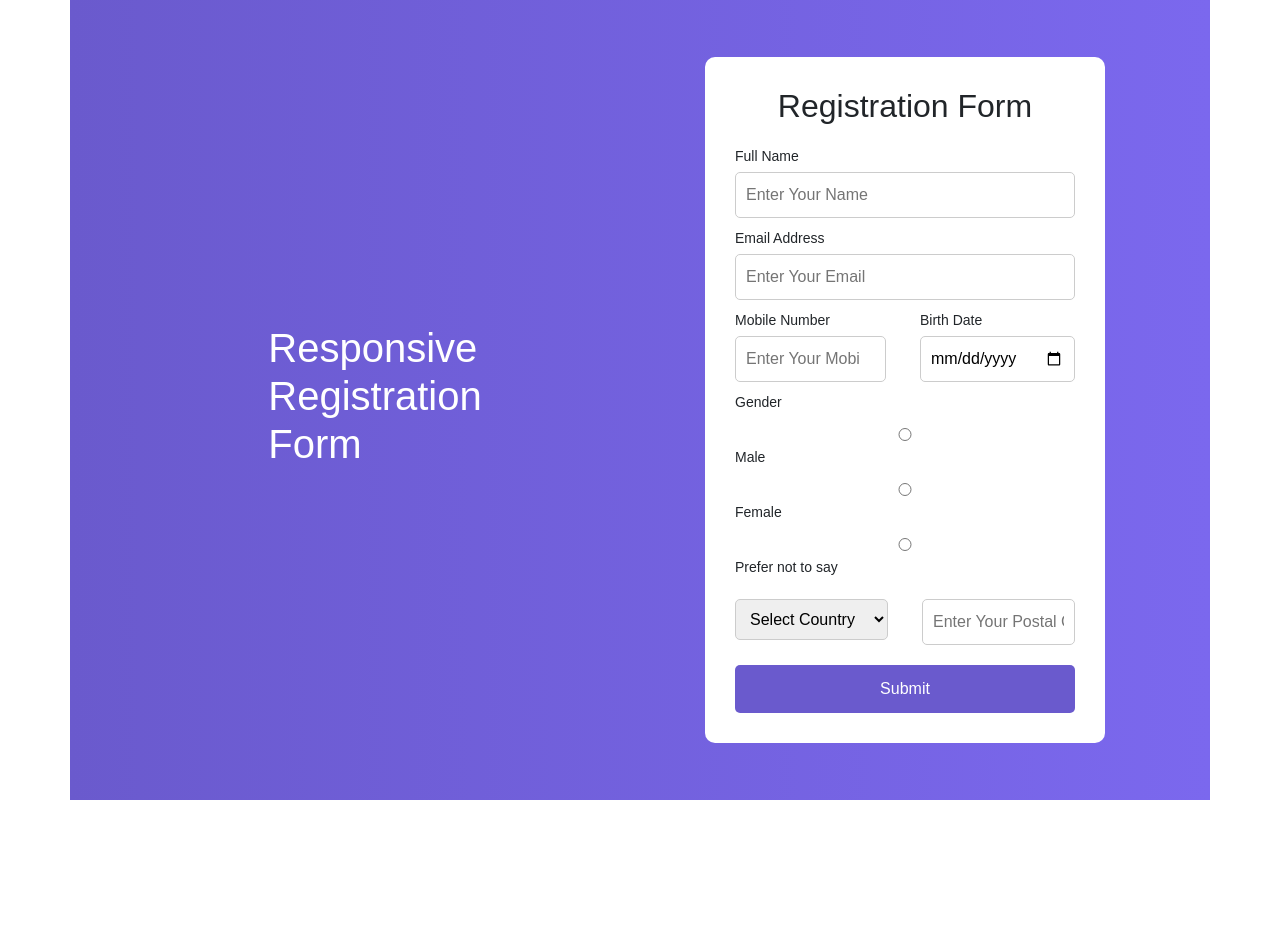
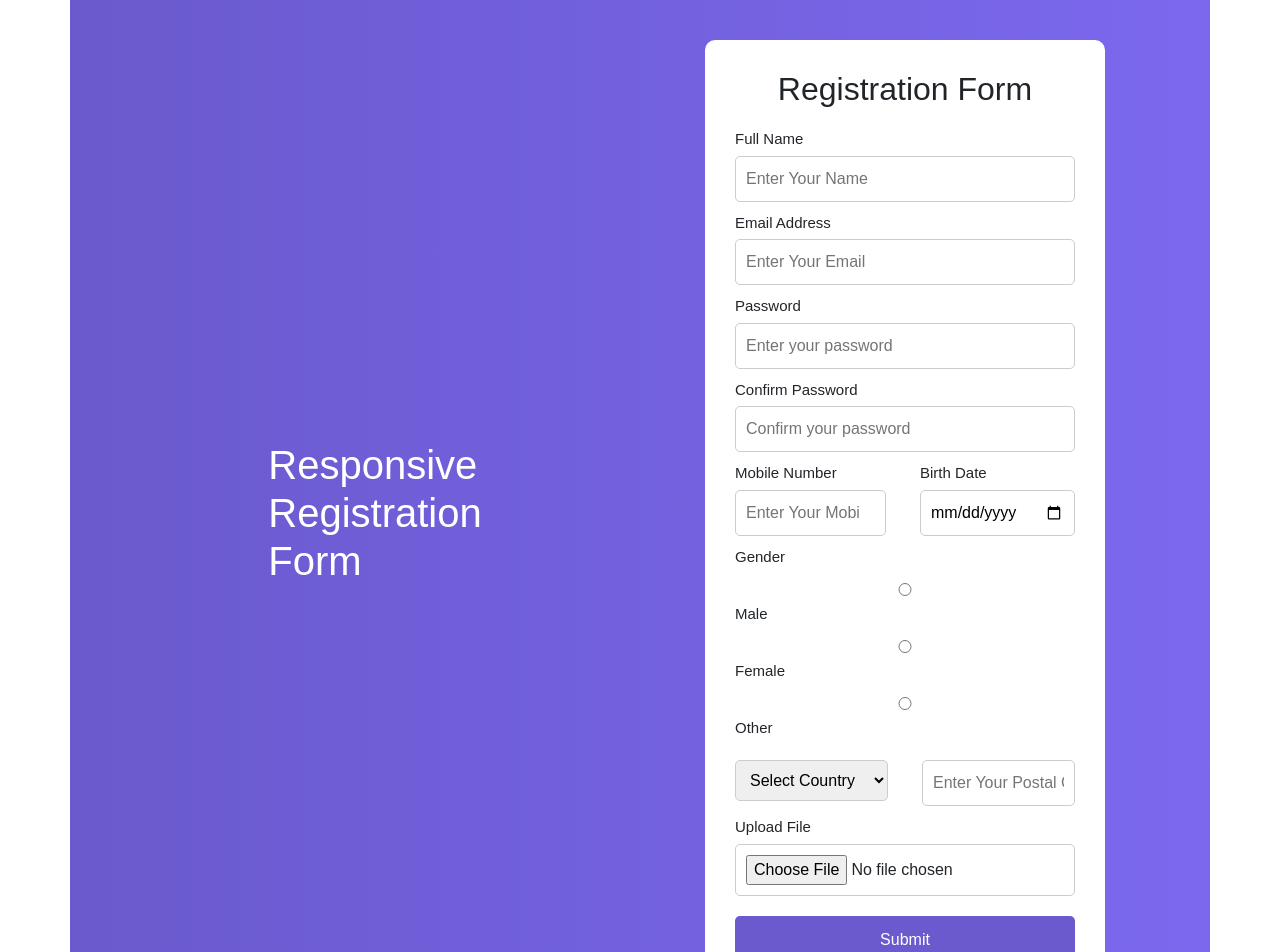
Before and after one commit to kabisankar05-dot/full-stack, a React (Vite) app in the folder react/my-first-app/: page / in a window 1280 px wide. Shown: the top 952 px of the page. Before the commit the page ends 800 px from the top, so only its background shows below. Built offline with nearby package versions, Linux system fonts and the light colour scheme.

Commit message:
use form update

```diff
--- a/react/my-first-app/src/RegistrationForm.css
+++ b/react/my-first-app/src/RegistrationForm.css
@@ -41,7 +41,7 @@ form h2{
 }
 
 label{
-  font-size:14px;
+  font-size:15px;
   margin-top:10px;
   display:block;
 }
@@ -59,10 +59,6 @@ input,select{
   gap:10px;
 }
 
-.gender{
-  gap:15px;
-  margin-top:5px;
-}
 
 button{
   width:100%;
@@ -92,4 +88,16 @@ button{
     margin-bottom:20px;
   }
 
+.gender-group label{
+  display: flex;
+  align-items: center;
+  gap: 8px;
+  margin-bottom: 10px;
 }
+
+.gender-group input{
+  margin: 0;
+}
+
+
+}
--- a/react/my-first-app/src/RegistrationForm.jsx
+++ b/react/my-first-app/src/RegistrationForm.jsx
@@ -49,6 +49,32 @@ function RegistrationForm() {
           />
           {errors.email && <p className="error">{errors.email.message}</p>}
 
+
+              {/* Password */}
+
+              <label>Password</label>
+              <input type ="password" placeholder='Enter your password'
+              {
+                ...register("password",{required:"Password is required",
+                minLength:{
+                  value:6,
+                  message:"Password must be at least 6 characters"}
+              })}
+            />
+            {errors.password && <p className="error">{errors.password.message}</p>}
+
+            {/* Confirm Password */}
+
+            <label>Confirm Password</label>
+            <input type ="password" placeholder='Confirm your password'
+              {...register("confirmPassword",{required:"Confirm Password is required",
+                minLength:{
+                  value:6,
+                  message:"Confirm Password must be at least 6 characters"}
+              })}
+              />
+              {errors.confirmPassword && <p className="error">{errors.confirmPassword.message}</p>}
+
             <div className="row">
 
               {/* mobile number */}
@@ -57,8 +83,8 @@ function RegistrationForm() {
                 <label>Mobile Number</label>
                 <input type="number"
                   placeholder='Enter Your Mobile Number'
-                {...register("mobile number", { required: "Mobile Number is required" })} />
-                {errors.mobile && <p className="error">{errors.mobile.message}</p>}
+                {...register("mobileNumber", { required: "Mobile Number is required" })} />
+                {errors.mobileNumber && <p className="error">{errors.mobileNumber.message}</p>}
               </div>
 
               <div className="col">
@@ -98,7 +124,7 @@ function RegistrationForm() {
                 type="radio"
                 value="Other"
                 {...register("gender")}
-              /> Prefer not to say
+              /> Other
             </label>
 
           </div>
@@ -127,6 +153,15 @@ function RegistrationForm() {
                 {errors.postalCode && <p className="error">{errors.postalCode.message}</p>}
                 </div>
               </div>
+              { /* file upload */}
+              <div className="row">
+                <div className="col">
+                  <label>Upload File</label>
+                  <input type="file" {...register("file",{required:"File is required"})}
+                  />
+                </div>
+                {errors.file && <p className="error">{errors.file.message}</p>}
+              </div>
               <button type="submit">Submit</button>
           </form>
         </div>
```
